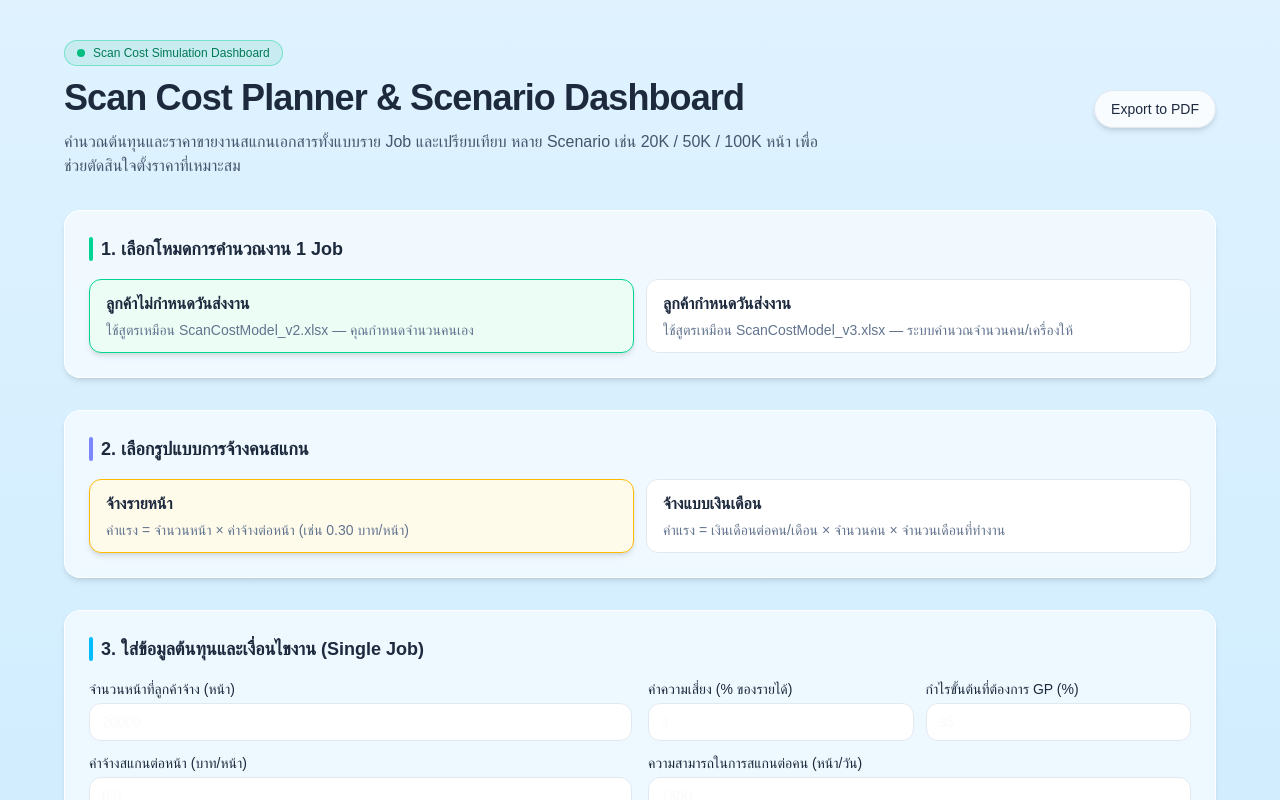
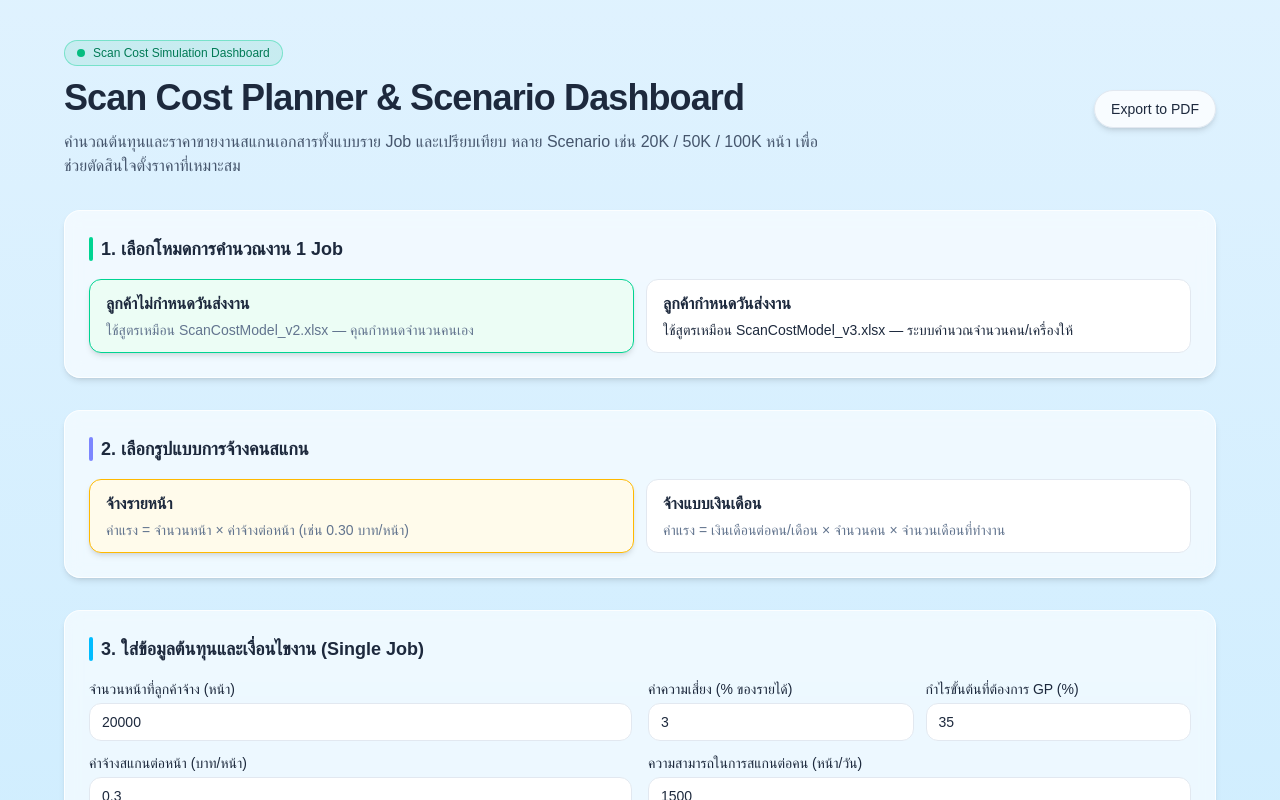
Before and after one commit to puri-b/My-Scan-Cost-App, a Next.js app: page / in a window 1280 px wide. Shown: the top 800 px of the page. Built offline with nearby package versions, Linux system fonts and the light colour scheme.

Commit message:
Change : Font Color

```diff
--- a/app/page.tsx
+++ b/app/page.tsx
@@ -267,7 +267,7 @@ export default function Page() {
   };
 
   return (
-    <main className="min-h-screen bg-gradient-to-b from-sky-100 to-sky-200 text-slate-50 flex justify-center px-4 py-10">
+    <main className="min-h-screen bg-gradient-to-b from-sky-100 to-sky-200 text-slate-800 flex justify-center px-4 py-10">
       <div className="w-full max-w-6xl space-y-8">
         {/* Header */}
         <header className="space-y-3">
@@ -335,7 +335,7 @@ export default function Page() {
               <div className="font-semibold text-slate-800">
                 ลูกค้ากำหนดวันส่งงาน
               </div>
-              <div className="text-xs md:text-sm text-slate-500 mt-1">
+              <div className="text-xs md:text-sm text-slate-800 mt-1">
                 ใช้สูตรเหมือน ScanCostModel_v3.xlsx — ระบบคำนวณจำนวนคน/เครื่องให้
               </div>
             </button>
@@ -576,7 +576,7 @@ export default function Page() {
                     onChange={handleChangeNumber("deadlineDays")}
                     min={1}
                   />
-                  <p className="text-xs text-slate-500 mt-1">
+                  <p className="text-xs text-slate-800 mt-1">
                     ระบบจะคำนวณจำนวนคนที่ต้องใช้ = CEILING(จำนวนหน้า ÷
                     (ความสามารถ/คน/วัน × จำนวนวัน))
                   </p>
```
